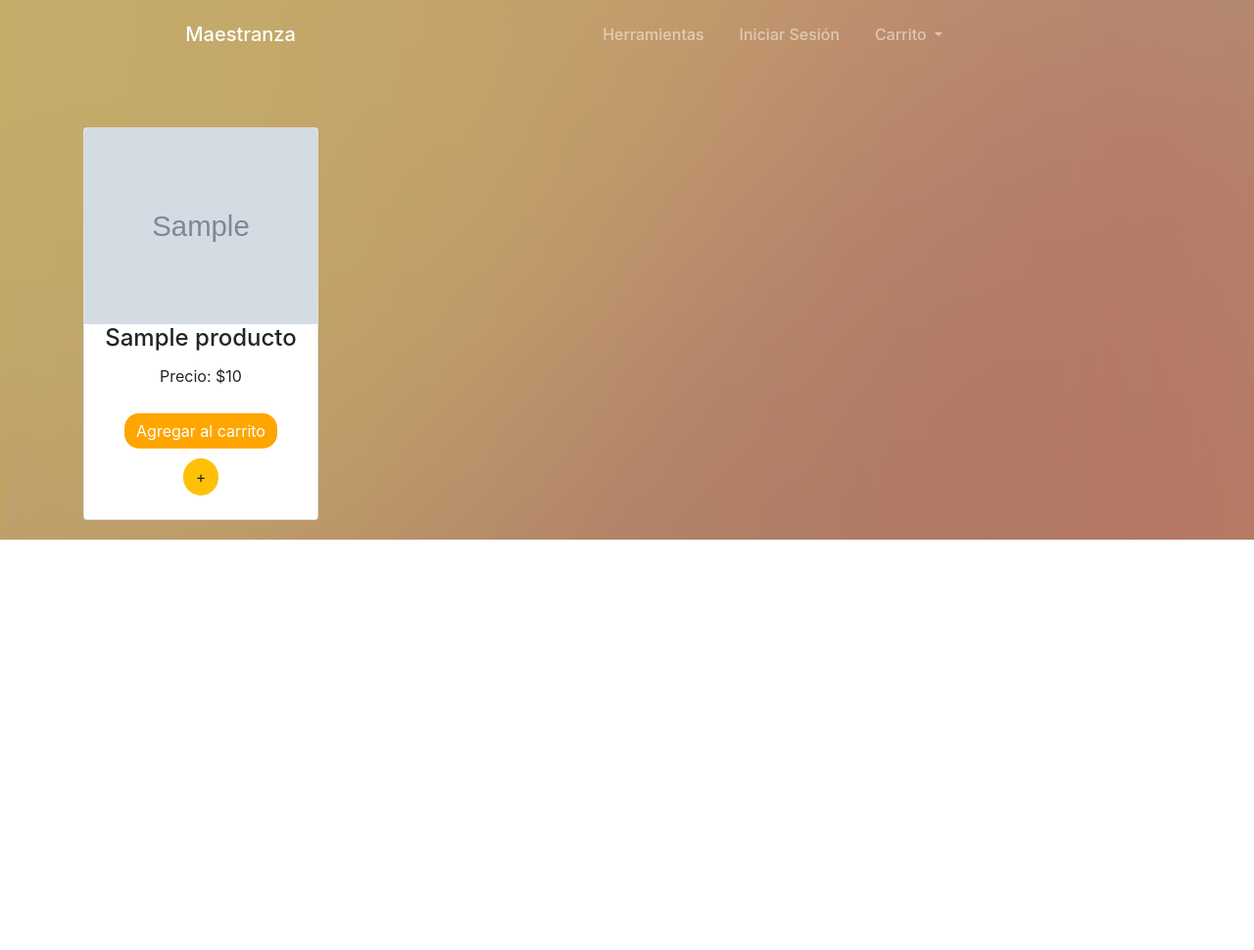
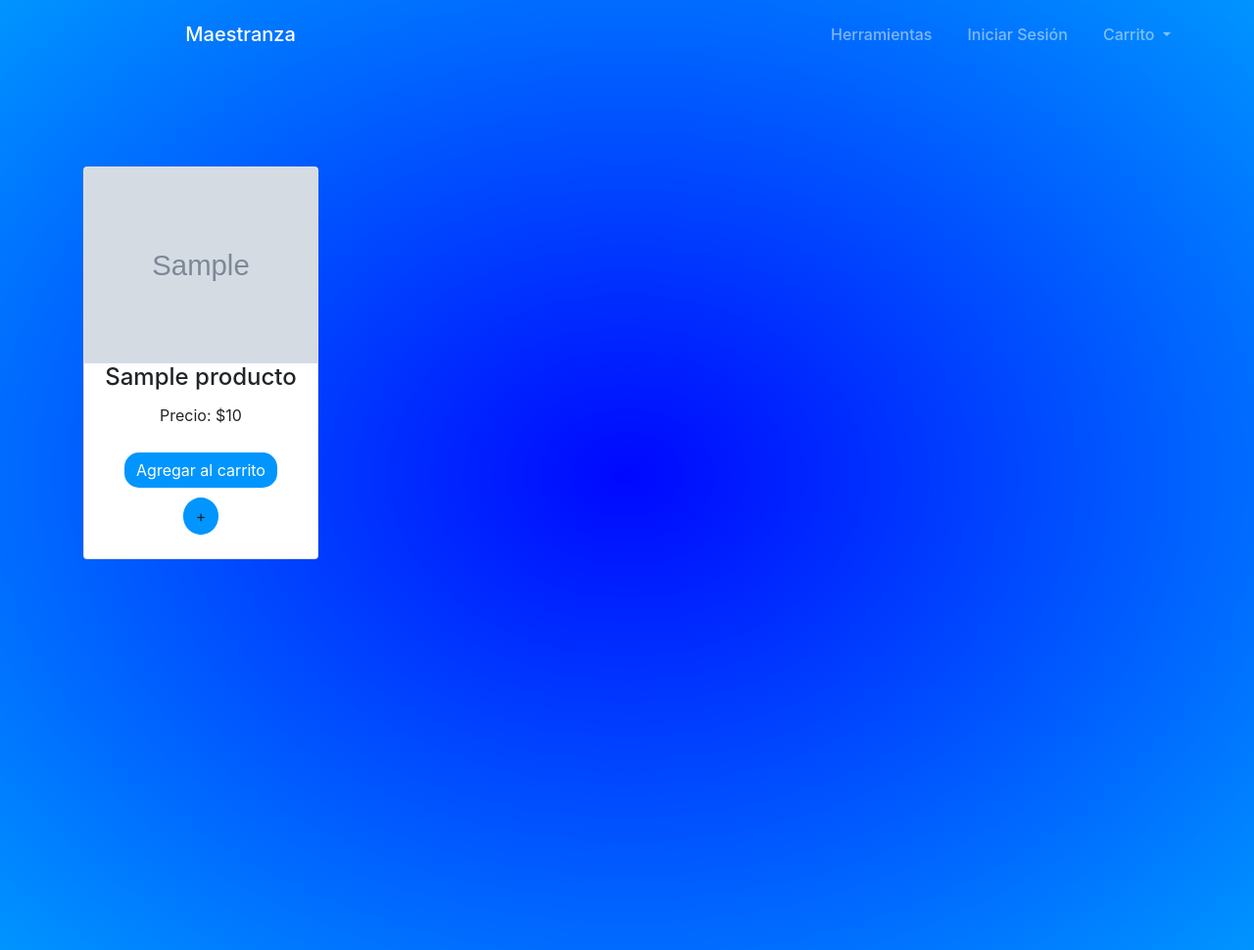
Before and after one commit to ElCreduloMcFly/Maestranza, a Django app: page /Herramientas/ in a window 1280 px wide. Shown: the whole page at 98% size. Before the commit the page ends 551 px from the top, so only its background shows below. Run offline with Django 4.2, Linux system fonts and the light colour scheme; tables that the repository leaves empty hold one stand-in row (values such as "Sample post"); grey boxes marked "Sample" are stand-in pictures; some libraries are stand-ins or nearby versions.

Commit message:
herramientas con css :+1:

```diff
--- a/Pag/static/css/herramientas.css
+++ b/Pag/static/css/herramientas.css
@@ -14,21 +14,13 @@
 
 body {
   width: 100%;
-    background-color: transparent;
+  background: radial-gradient(ellipse, rgb(0, 8, 255), rgb(0, 149, 255)) rgb(0, 149, 255);
   font-family: var(--font);
   font-size: var(--size);
   color: var(--primary);
   font-weight: var(--normal);
-    overflow-x: hidden;
 }
 
-  .mainContainer {
-    padding: 0 8%;
-    background-image: linear-gradient(rgba(59, 59, 59, 0.3), rgba(45, 44, 44, 0.3)),
-      url(Fondo.png);
-    background-repeat: repeat;
-    overflow: hidden;
-  }
 
 .navbar {
   height: 70px;
@@ -58,7 +50,7 @@
 }
 
 .navbar-nav {
-    width: 70% !important;
+  width: 45% !important;
   position: relative;
 }
 
@@ -85,6 +77,7 @@
   border-bottom: 2px solid white;
   transform: translateY(-5px);
 }
+
 .card {
   margin-top: 60px;
   margin-bottom: 20px;
@@ -92,11 +85,13 @@
   box-shadow: 2px solid rgb(253, 148, 0);
   overflow: hidden;
 }
+
 .card-img-top {
   width: 200px;
   height: 200px;
   align-self: center;
 }
+
 .card-block {
   display: flex;
   flex-direction: column;
@@ -112,53 +107,73 @@
   color: white;
   transition: all 0.3s ease;
 }
+
 .add-to-cart.btn {
   background-color: orange;
-    border-color: orange; /* Para que el borde también sea naranja */
-    color: white; /* Para asegurar que el texto sea legible */
+  border-color: orange;
+  /* Para que el borde también sea naranja */
+  color: white;
+  /* Para asegurar que el texto sea legible */
 }
+
 .btn-primary {
   background-color: orange;
-    border-color: orange; /* Para que el borde también sea naranja */
-    color: white; /* Para asegurar que el texto sea legible */
+  border-color: orange;
+  /* Para que el borde también sea naranja */
+  color: white;
+  /* Para asegurar que el texto sea legible */
 }
 
 .card-block .add-to-cart:hover {
-    background-color: darkorange; /* Color de fondo más oscuro al pasar el mouse */
+  background-color: darkorange;
+  /* Color de fondo más oscuro al pasar el mouse */
 }
 
 /* Dropdown bar estilo */
 .dropdown-menu {
-    background-color: #333; /* Color de fondo */
-    color: white; /* Color del texto */
-    border: none; /* Sin borde */
+  background-color: #333;
+  /* Color de fondo */
+  color: white;
+  /* Color del texto */
+  border: none;
+  /* Sin borde */
 }
 
 /* Estilo para los ítems del menú desplegable */
 .dropdown-item {
-    color: white; /* Color del texto */
+  color: white;
+  /* Color del texto */
 }
 
 /* Estilo para los ítems del menú desplegable al pasar el mouse */
 .dropdown-item:hover {
-    background-color: #555; /* Color de fondo al pasar el mouse */
+  background-color: #555;
+  /* Color de fondo al pasar el mouse */
 }
 
 .quantity-buttons {
   display: flex;
   align-items: center;
-      justify-content: space-between; /* Espacio uniforme entre los elementos */
-      max-width: 150px; /* Ajusta el ancho máximo de la barra */
-      margin: auto; /* Centra la barra horizontalmente */
+  justify-content: space-between;
+  /* Espacio uniforme entre los elementos */
+  max-width: 150px;
+  /* Ajusta el ancho máximo de la barra */
+  margin: auto;
+  /* Centra la barra horizontalmente */
 }
 
 .quantity-buttons button {
-      height: 38px; /* Ajusta la altura de los botones */
-      margin: 0 5px; /* Agrega un margen horizontal entre los botones */
+  height: 38px;
+  /* Ajusta la altura de los botones */
+  margin: 0 5px;
+  /* Agrega un margen horizontal entre los botones */
 }
 
 .quantity-buttons input {
-      height: 38px; /* Ajusta la altura del campo de entrada */
-      width: 70px; /* Ajusta el ancho del campo de entrada */
-      text-align: center; /* Centra el texto dentro del campo */
+  height: 38px;
+  /* Ajusta la altura del campo de entrada */
+  width: 70px;
+  /* Ajusta el ancho del campo de entrada */
+  text-align: center;
+  /* Centra el texto dentro del campo */
 }
--- a/Pag/static/css/style.css
+++ b/Pag/static/css/style.css
@@ -119,7 +119,7 @@ body {
   margin-top: -600px;
   margin-bottom: 20px;
   width: 15rem;
-  box-shadow: 2px solid rgb(0, 8, 255);
+  box-shadow: 2px solid rgb(0, 149, 255);
   overflow: hidden;
 }
 .card-img-top {
@@ -143,20 +143,29 @@ body {
   transition: all 0.3s ease;
 }
 .add-to-cart.btn {
-  background-color: rgb(0, 8, 255);
-  border-color: rgb(0, 8, 255); /* Para que el borde también sea naranja */
-  color: white; /* Para asegurar que el texto sea legible */
-}
-.btn-primary {
-  background-color: rgb(0, 8, 255);
-  border-color: rgb(0, 8, 255); /* Para que el borde también sea naranja */
+  background-color: rgb(0, 149, 255);
+  border-color: rgb(0, 149, 255); /* Para que el borde también sea naranja */
   color: white; /* Para asegurar que el texto sea legible */
 }
 
 .card-block .add-to-cart:hover {
-  background-color: rgb(10, 0, 199); /* Color de fondo más oscuro al pasar el mouse */
+  background-color: rgb(0, 108, 186); /* Color de fondo más oscuro al pasar el mouse */
+}
+.btn-warning {
+  background-color: rgb(0, 149, 255) !important;
+  color: #ffffff; /* Color del texto */
+  border-color:rgb(0, 149, 255) !important;
+  transition: background-color 0.3s ease;
 }
 
+.btn-warning:hover {
+  background-color: rgb(0, 108, 186)!important;
+  color: #ffffff;
+}
+.btn-warning:focus,
+.btn-warning:active {
+  outline: 2px solid rgb(0, 108, 186)!important;
+}
  /* Dropdown bar estilo */
  .dropdown-menu {
   background-color: #333; /* Color de fondo */
--- a/Pag/templates/herramientas.html
+++ b/Pag/templates/herramientas.html
@@ -7,10 +7,12 @@
     <meta http-equiv="X-UA-Compatible" content="IE=edge" />
     <meta name="viewport" content="width=device-width, initial-scale=1.0" />
     <meta name="description" content="" />
+    <script
+        src="https://www.paypal.com/sdk/js?client-id=AZ4GaUz8xtygI8ylwKPfo_Gt4nQB2lMkCaMG65x34nhrnJ40TxbPE0YdiQKVnFzAlOmEoDpeoXALVt8i"></script>
 
-    <link rel="stylesheet" href="{% static 'css/herramientas.css' %}">
+    <link rel="stylesheet" href="{% static 'css/style.css' %}">
     <link rel="stylesheet" href="https://maxcdn.bootstrapcdn.com/bootstrap/4.5.2/css/bootstrap.min.css" />
-    <script src="https://www.paypal.com/sdk/js?client-id=AZ4GaUz8xtygI8ylwKPfo_Gt4nQB2lMkCaMG65x34nhrnJ40TxbPE0YdiQKVnFzAlOmEoDpeoXALVt8i"></script>
+
     <title>Maestranza</title>
 </head>
 
@@ -32,19 +34,24 @@
                     </li>
                     <!-- Enlace al carrito existente -->
                     <li class="nav-item dropdown">
-                        <a class="nav-link dropdown-toggle" href="#" id="navbarDropdown" role="button" data-toggle="dropdown"
-                            aria-haspopup="true" aria-expanded="false">
+                        <a class="nav-link dropdown-toggle" href="#" id="navbarDropdown" role="button"
+                            data-toggle="dropdown" aria-haspopup="true" aria-expanded="false">
                             Carrito <i class="fa-solid fa-cart-shopping"></i>
                         </a>
                         <div class="dropdown-menu" aria-labelledby="navbarDropdown">
                             <!-- Nuevo contenido del carrito -->
-                            <button type="button" class="dropdown-item" data-toggle="modal" data-target="#cart">Ver Carrito (<span class="total-count"></span>)</button>
+                            <button type="button" class="dropdown-item" data-toggle="modal" data-target="#cart">Ver
+                                Carrito (<span class="total-count"></span>)</button>
                             <button class="dropdown-item clear-cart">Vaciar Carrito</button>
                         </div>
                     </li>
                 </ul>
             </div>
         </nav>
+        <!-- INTRODUCCION TIENDA -->
+        <div class="row legend">
+        </div>
+    </div>
 
     <!-- PRODUCTOS -->
 
@@ -52,24 +59,24 @@
         <div class="row">
             {% for producto in productos %}
             <div class="col">
-                <div class="card">
-                    <img class="card-img-top" src="{{ producto.imagen.url }}" alt="{{ producto.nombre_prod }}" onclick="showDetails('details-{{ producto.id_prod }}')">
+                <div class="card" style="margin-top: -800px;">
+                    <img class="card-img-top" src="{{ producto.imagen.url }}" alt="{{ producto.nombre_prod }}"
+                        onclick="showDetails('details-{{ producto.id_prod }}')">
                     <div class="card-block">
                         <h4 class="card-title">{{ producto.nombre_prod }}</h4>
                         <p class="card-text">Precio: ${{ producto.precio }}</p>
-                        <a href="#" data-name="{{ producto.nombre_prod }}" data-price="{{ producto.precio }}" data-count="1" class="add-to-cart btn btn-primary">Agregar al carrito</a>
+                        <a href="#" data-name="{{ producto.nombre_prod }}" data-price="{{ producto.precio }}"
+                            data-count="1" class="add-to-cart btn btn-primary">Agregar al carrito</a>
 
                         <!-- Detalles adicionales ocultos por defecto -->
-                        <button class="rounded-circle btn btn-warning" onclick="showDetails('details-{{ producto.id_prod }}')" data-details="details-{{ producto.id_prod }}">+</button>
+                        <button class="rounded-circle btn btn-warning"
+                            onclick="showDetails('details-{{ producto.id_prod }}')"
+                            data-details="details-{{ producto.id_prod }}">+</button>
                         <br>
                         <div class="additional-details" id="details-{{ producto.id_prod }}" style="display: none;">
                             <!-- Agrega aquí los detalles adicionales del producto -->
                             <p>{{ producto.descripcion }}</p>
-                            <div class="quantity-buttons">
-                                <button onclick="decreaseQuantity('quantity-{{ producto.id_prod }}')" class="rounded-circle btn btn-warning">-</button>
-                                <input type="number" id="quantity-{{ producto.id_prod }}" value="1" min="1" class="form-control">
-                                <button onclick="increaseQuantity('quantity-{{ producto.id_prod }}')" class="rounded-circle btn btn-warning">+</button>
-                            </div>
+
                         </div>
                     </div>
                 </div>
@@ -79,7 +86,8 @@
     </div>
 
     <!-- Modal -->
-    <div class="modal fade" id="cart" tabindex="-1" role="dialog" aria-labelledby="exampleModalLabel" aria-hidden="true">
+    <div class="modal fade" id="cart" tabindex="-1" role="dialog" aria-labelledby="exampleModalLabel"
+        aria-hidden="true">
         <div class="modal-dialog modal-lg" role="document">
             <div class="modal-content">
                 <div class="modal-header">
@@ -96,45 +104,13 @@
                 </div>
                 <div class="modal-footer">
                     <button type="button" class="btn btn-secondary" data-dismiss="modal">Cerrar</button>
-                    <button type="button" class="btn btn-primary">
-                        Comprar
-                        <!--PayPal-->
-    <DIV id="paypal-button-container"></DIV>
-    <script>
-        var plata = "{{ venta.total }}"; //esta variable debe ser propia
-        paypal.Buttons({
-            style: {
-                color: "silver",
-                shape: "pill",
-                label: "paypal",
-            },
-            createOrder: function (data, actions) {
-                return actions.order.create({
-                    purchase_units: [{
-                        amount: {
-                            value: plata
-                        }
-                    }]
-                })
-            },
-            onApprove: function (data, actions) {
-                actions.order.capture().then(function (detalles) {
-                    document.getElementById("submit").disabled = false
-
-                })
-            },
-
-            onCancel: function (data) {
-                alert("Pago cancelado")
-                console.log(data);
-            },
-        }).render('#paypal-button-container');
-    </script>
-                    </button>
+                    <button type="button" class="btn btn-primary">Pagar</button>
                 </div>
             </div>
         </div>
     </div>
+
+
 
     <!-- Scripts -->
     <script src="https://code.jquery.com/jquery-3.5.1.slim.min.js"></script>
@@ -142,8 +118,13 @@
     <script src="https://stackpath.bootstrapcdn.com/bootstrap/4.5.2/js/bootstrap.min.js"></script>
     <script src="{% static 'javascript/carritoprincipal.js' %}"></script>
     <script>
-        function scrollToTop() {
-            window.scrollTo({ top: 0, behavior: 'smooth' });
+        function showDetails(id) {
+            var details = document.getElementById(id);
+            if (details.style.display === "none") {
+                details.style.display = "block";
+            } else {
+                details.style.display = "none";
+            }
         }
     </script>
 </body>
```
Also changed, not shown: Pag/templates/MenuPrincipal.html (+15 -8 lines). Lines whose indentation alone changed are shown as unchanged.
